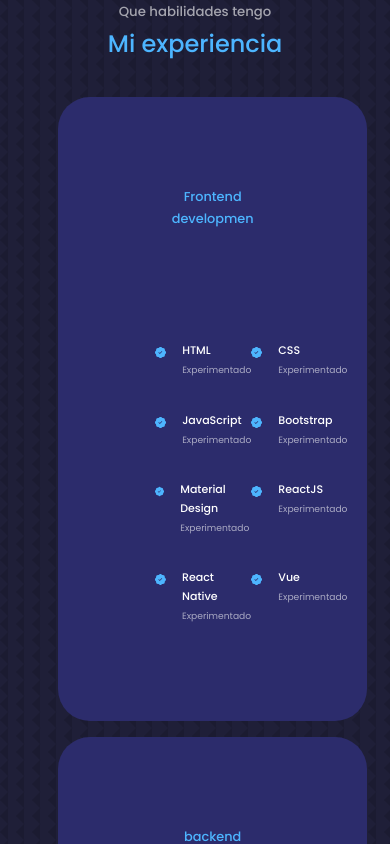
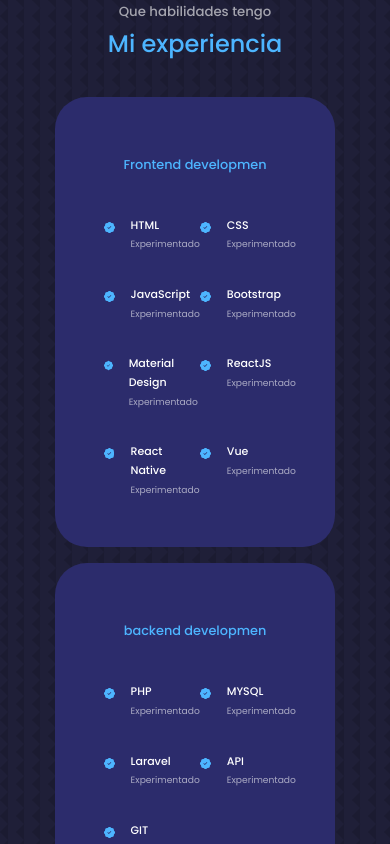
Before and after one commit to davidurosa/portafolio-app, a React (Create React App) app: page / in a window 390 px wide. Shown: the part 1720-2564 px from the top of the page. Built offline with nearby package versions, Linux system fonts and the light colour scheme.

Commit message:
update16

```diff
--- a/src/components/experience/experience.css
+++ b/src/components/experience/experience.css
@@ -66,12 +66,6 @@
     .experience__container{
         gap: 1rem;
     }
-    .experience__content{
-        margin: 1rem;
-        padding: 3rem;
-    }
-
-
 
 
     .experience__container > div{
@@ -79,7 +73,7 @@
     }
     .experience__container > div h3{
         margin: 0.5rem;
-        padding: 3rem;
+        padding: 1rem;
 
     }
  }
```
